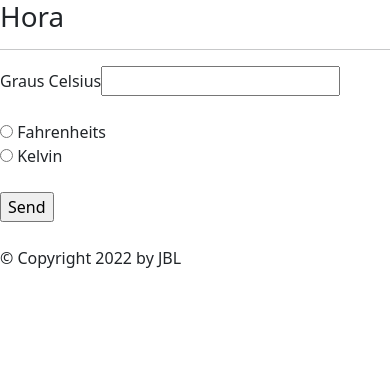
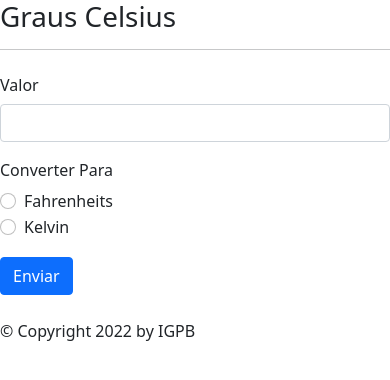
Before and after one commit to iuripprata/atividades-sopr, a Flask app: page /temperatura/celsius/ in a window 390 px wide. Shown: the top 380 px of the page. Run offline with Flask 2, Linux system fonts and the light colour scheme; some libraries are stand-ins or nearby versions.

Commit message:
Versão 2.0

```diff
--- a/conversosrFlask/app.py
+++ b/conversosrFlask/app.py
@@ -1,9 +1,6 @@
 from flask import Flask, redirect, render_template, request
-import math
-# To follow the naming rule of Flask extension, although
-# this project's name is Bootstrap-Flask, the actual package
-# installed is named `flask_bootstrap`.
 from flask_bootstrap import Bootstrap5
+
 
 app = Flask(__name__)
 bootstrap = Bootstrap5(app)
@@ -83,7 +80,15 @@ def min_data():
 
 @app.route("/temperatura/celsius/")
 def celsius():
-    return render_template('temp_celsius.html', titulo='meu form')
+    return render_template('calculo.html',
+                           link='/temperatura/celsius/data/',
+                           titulo='meu form',
+                           unit='grau',
+                           name='tempe',
+                           value1='Fahrenheits',
+                           value2='Kelvin',
+                           id1='fahr',
+                           id2='kelv',)
 
 @app.route("/temperatura/celsius/data/", methods=['POST'])
 def celsius_data():
@@ -100,7 +105,7 @@ def celsius_data():
             msg = "no data received"
     else:
         msg = "no data received"
-    return msg
+    return render_template('resultados.html', titulo='meu form', msg= msg)
 
 @app.route("/temperatura/fahr/")
 def fahr():
@@ -205,4 +210,4 @@ def cm_data():
             msg = "no data received"
     else:
         msg = "no data received"
-    return msg
+    return render_template('resultados.html', titulo='meu form', msg= msg)
--- a/conversosrFlask/templates/base.html
+++ b/conversosrFlask/templates/base.html
@@ -10,7 +10,7 @@
 <body>
     <div id="content">{% block content %}{% endblock %}</div>
     <div id="footer">{% block footer %}
-    &copy; Copyright 2022 by JBL
+    &copy; Copyright 2022 by IGPB
         {% endblock %}
     </div>
 <script src="https://cdn.jsdelivr.net/npm/bootstrap@5.0.2/dist/js/bootstrap.bundle.min.js" integrity="sha384-MrcW6ZMFYlzcLA8Nl+NtUVF0sA7MsXsP1UyJoMp4YLEuNSfAP+JcXn/tWtIaxVXM" crossorigin="anonymous"></script>
--- /dev/null
+++ b/conversosrFlask/templates/calculo.html
@@ -0,0 +1,33 @@
+{% extends "base.html" %}
+{% block title %} {{ titulo }} {% endblock %}
+{% block content %}
+<h1>Graus Celsius</h1><hr>
+
+<form  action={{link}} method="POST">
+  <div class="row mb-3">
+    <label for={{unit}} class="col-2 col-form-label">Valor</label>
+    <div class="col-sm-6">
+      <input type="text" class="form-control" id={{unit}} name={{unit}}>
+    </div>
+  </div>
+  <fieldset class="row mb-3">
+    <legend class="col-form-label col-sm-2 pt-0">Converter Para</legend>
+    <div class="col-sm-10">
+      <div class="form-check">
+        <input class="form-check-input" type="radio" name={{name}} id={{id1}} value={{value1}}>
+        <label class="form-check-label" for={{id1}}>
+          {{value1}}
+        </label>
+      </div>
+      <div class="form-check">
+        <input class="form-check-input" type="radio" name={{name}} id={{id2}} value={{value2}}>
+        <label class="form-check-label" for={{id2}}>
+          {{value2}}
+        </label>
+      </div>
+    </div>
+  </fieldset>
+  <button type="submit" class="btn btn-primary">Enviar</button>
+</form><br>
+
+{% endblock %}
--- a/conversosrFlask/templates/temp_celsius.html
+++ b/conversosrFlask/templates/temp_celsius.html
@@ -1,14 +1,33 @@
 {% extends "base.html" %}
 {% block title %} {{ titulo }} {% endblock %}
 {% block content %}
-    <h1>Hora</h1><hr>
-    <form action="/temperatura/celsius/data/" method="POST">
-        Graus Celsius<input type="text" name="grau"><br><br>
-        <input type="radio" id="fahr" name="tempe" value="Fahrenheits">
-        <label for="fahr">Fahrenheits</label><br>
-        <input type="radio" id="kelv" name="tempe" value="Kelvin">
-        <label for="kelv">Kelvin</label><br><br>
-        <input type="submit" value="Send">
-    </form>
-<br>
+<h1>Graus Celsius</h1><hr>
+
+<form  action="/temperatura/celsius/data/" method="POST">
+  <div class="row mb-3">
+    <label for="grau" class="col-2 col-form-label">Valor</label>
+    <div class="col-sm-6">
+      <input type="text" class="form-control" id="grau" name="grau">
+    </div>
+  </div>
+  <fieldset class="row mb-3">
+    <legend class="col-form-label col-sm-2 pt-0">Converter Para</legend>
+    <div class="col-sm-10">
+      <div class="form-check">
+        <input class="form-check-input" type="radio" name={{name}} id="fahr" value={{value1}}>
+        <label class="form-check-label" for="fahr">
+          Fahrenheits
+        </label>
+      </div>
+      <div class="form-check">
+        <input class="form-check-input" type="radio" name="tempe" id="kelv" value={{value2}}>
+        <label class="form-check-label" for="kelv">
+          Kelvin
+        </label>
+      </div>
+    </div>
+  </fieldset>
+  <button type="submit" class="btn btn-primary">Enviar</button>
+</form><br>
+
 {% endblock %}
```
Also changed, not shown: conversosrFlask/templates/resultados.html (+5 -17 lines).
